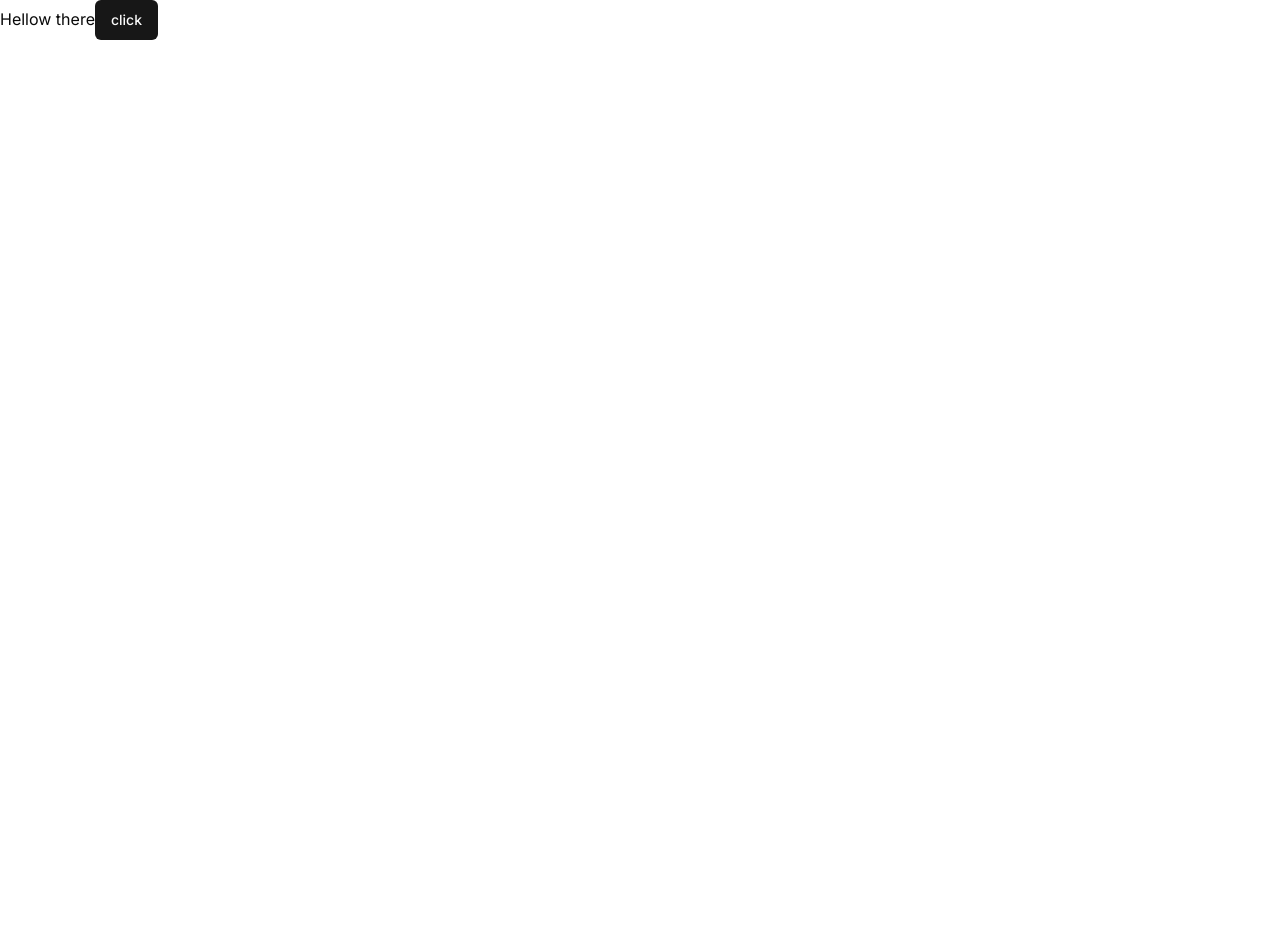
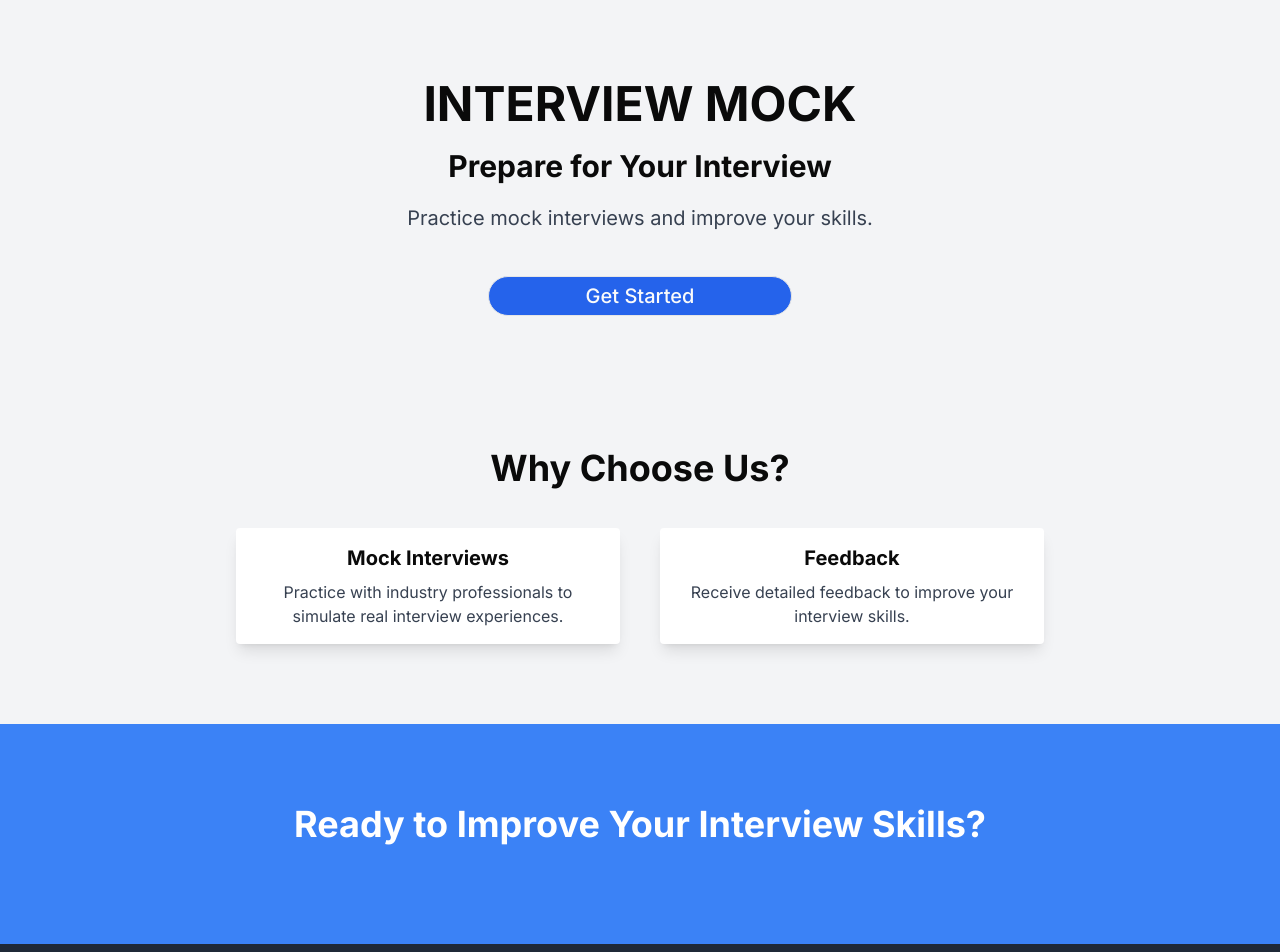
Before and after one commit to Archna29/interview-mock, a Next.js app: page / in a window 1280 px wide. Shown: the top 952 px of the page. Before the commit the page ends 800 px from the top, so only its background shows below. Built offline with nearby package versions, Linux system fonts and the light colour scheme.

Commit message:
Build landing page

```diff
--- a/app/page.js
+++ b/app/page.js
@@ -1,12 +1,73 @@
-import { Button } from "@/components/ui/button"
-export default function Home() {
+// import { Button } from "@/components/ui/button"
+// export default function Home() {
+//   return (
+
+//         <div>
+
+// </div>
+
+//   );
+// }
+// Home.js
+"use client"
+
+import { Button } from '@/components/ui/button';
+import { useRouter } from 'next/navigation';
+import React from 'react';
+
+export default function Home(){
+  const router=useRouter();
   return (
+    <div className="bg-gray-100 min-h-screen">
+      {/* Hero Section */}
+      <section className="text-center py-20">
+        <div className="container mx-auto">
+          <h1 className="text-5xl font-bold mb-5">INTERVIEW MOCK</h1>
+          <h2 className="text-3xl font-bold mb-5">     Prepare for Your Interview</h2>
 
-        <div>
-Hellow there
-<Button>click</Button>
+          <p className="text-xl text-gray-700 mb-8">Practice mock interviews and improve your skills.</p>
+          <Button className='bg-blue-600 w-3/12 text-xl p-3 m-3 border rounded-full hover:bg-indigo-800  '
+         onClick={()=>router.push('/dashboard')}
+          >Get Started</Button>
+        </div>
+      </section>
 
+      {/* Features Section */}
+      <section className="py-10">
+        <div className="container mx-auto text-center">
+          <h2 className="text-4xl font-bold mb-10">Why Choose Us?</h2>
+          <div className="flex flex-wrap justify-center">
+            <div className="max-w-sm rounded overflow-hidden shadow-lg bg-white mx-5 mb-10">
+              <div className="px-6 py-4">
+                <div className="font-bold text-xl mb-2">Mock Interviews</div>
+                <p className="text-gray-700 text-base">
+                  Practice with industry professionals to simulate real interview experiences.
+                </p>
+              </div>
+            </div>
+            <div className="max-w-sm rounded overflow-hidden shadow-lg bg-white mx-5 mb-10">
+              <div className="px-6 py-4">
+                <div className="font-bold text-xl mb-2">Feedback</div>
+                <p className="text-gray-700 text-base">
+                  Receive detailed feedback to improve your interview skills.
+                </p>
+              </div>
+            </div>
+          </div>
         </div>
+      </section>
 
+      {/* Call to Action Section */}
+      <section className="bg-blue-500 py-20 text-center text-white">
+        <div className="container mx-auto">
+          <h2 className="text-4xl font-bold mb-5">Ready to Improve Your Interview Skills?</h2>
+        </div>
+      </section>
+
+      {/* Footer Section */}
+      <footer className="bg-gray-800 text-white text-center py-5">
+        <p>&copy; 2024 Mock Interview. All rights reserved.</p>
+      </footer>
+    </div>
   );
-}
+};
```
